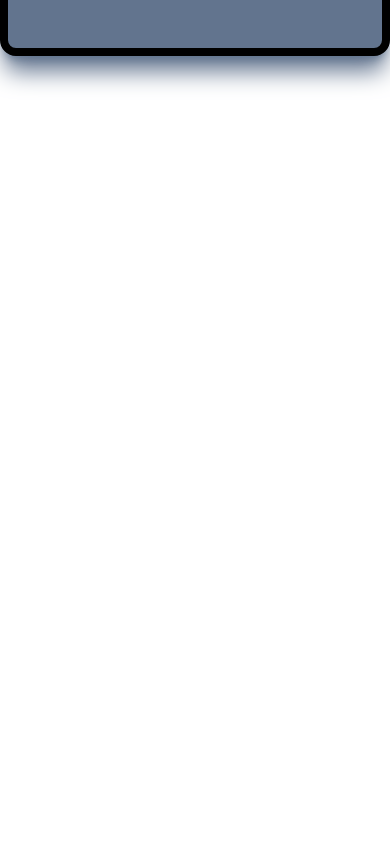
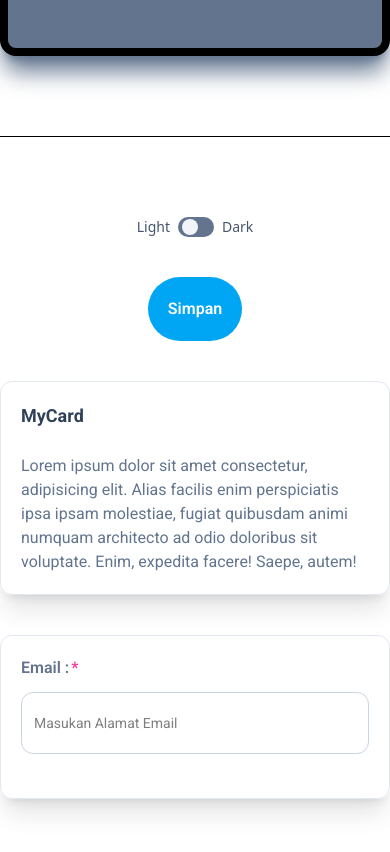
Before and after one commit to dikimuhamadsomantri2610/Belajar-Tailwind-v4, a website: page index.html in a window 390 px wide. Shown: the part 2500-3352 px from the top of the page. Before the commit the page ends 2940 px from the top, so only its background shows below. Drawn offline with Linux system fonts and the light colour scheme.

Commit message:
episode 6

```diff
--- a/index.html
+++ b/index.html
@@ -4,14 +4,9 @@
   <meta charset="UTF-8">
   <meta name="viewport" content="width=device-width, initial-scale=1.0">
   <title>Belajar Tailwind-4</title>
-  <style>
-    /* *{
-      border: solid 1px red;
-    } */
-  </style>
   <link href="./src/output.css" rel="stylesheet">
 </head>
-<body>
+<body class="dark:bg-slate-700 dark:text-slate-200">
 
   <h1 class="m-auto text-6xl font-bold text-center my-8">Mencoba Tailwind-4</h1>
   <section class="mb-10 bg-gradient-to-r from-blue-400 to-green-200">
@@ -39,15 +34,57 @@
 
   <div class="mt-32 max-w-xl mx-auto h-96 bg-slate-500 bg-contain bg-no-repeat bg-center rounded-2xl shadow-xl shadow-slate-500 overflow border-8 flex" style="background-image: url(/img/pantai.avif);">
 
-  <div class="w-[200px] h-[200px] bg-white/30 m-auto backdrop-blur-md rounded-2xl">
+  <div class="w-[200px] h-[200px] bg-white/5 m-auto backdrop-blur-md rounded-full">
 
   </div>
-
   </div>
 
 
 
+
+
+  <hr class="my-20">
+
+
+
+ <div class="flex justify-center">
+  <span class="text-sm text-slate-600 mr-2">Light</span>
+  <input type="checkbox" id="toggle" class="hidden">
+  <label for="toggle">
+    <div class="w-9 h-5 bg-slate-500 rounded-full flex items-center p-1 cursor-pointer ">
+      <div class="w-4 h-4 bg-slate-100 rounded-full toggle-circle"></div>
+    </div>
+  </label>
+  <span class="text-sm text-slate-600 ml-2">Dark</span>
+ </div>
+
+
+  <button class="my-10 bg-sky-500 px-5 py-5 rounded-full font-semibold text-white font-roboto mx-auto block hover:bg-sky-600 active:bg-sky-900 focus:ring-2 focus:ring-sky-300 dark:bg-slate-900 ">Simpan</button>
+
+  <div class="max-w-xl my-10 border border-slate-200 rounded-xl mx-auto p-5 shadow-xl font-roboto hover:bg-sky-500 group">
+    <h5 class="font-bold text-slate-700 text-lg mb-6 group-hover:text-white">MyCard</h5>
+    <p class="text-slate-500 group-hover:text-white">Lorem ipsum dolor sit amet consectetur, adipisicing elit. Alias facilis enim perspiciatis ipsa ipsam molestiae, fugiat quibusdam animi numquam architecto ad odio doloribus sit voluptate. Enim, expedita facere! Saepe, autem!</p>
+  </div>
+
+  <div class="max-w-lg border border-slate-200 rounded-xl mx-auto shadow-xl font-roboto p-5">
+    <form action="">
+      <label for="email">
+        <span class="block mb-3 font-semibold text-slate-500 after:content-['*'] after:text-pink-500 after:ml-0.5">Email :</span>
+          <input type="email" name="" id="" placeholder="Masukan Alamat Email" class="px-3 py-5 border border-slate-300 rounded-xl w-full block text-sm focus:outline-none focus:ring-1 focus:ring-sky-500 focus:border-ring-sky-500 invalid:text-pink-700 invalid:focus:ring-pink-700 invalid:focus:border-pink-700 peer">
+          <span class="text-sm m-1 text-pink-700 invisible peer-invalid:visible ">Email tidak valid</span>
+      </label>
+    </form>
+
+  </div>
   <div class="mb-96"></div>
 
+
+  <script>
+    const checkbox = document.querySelector ('#toggle');
+    const html = document.querySelector('html');
+    checkbox.addEventListener('click', function(){
+      checkbox.checked ? html.classList.add('dark') : html.classList.remove('dark');
+    });
+  </script>
 </body>
 </html>
--- a/src/input.css
+++ b/src/input.css
@@ -1,6 +1,10 @@
 @import url('https://fonts.googleapis.com/css2?family=Roboto:ital,wght@0,100..900;1,100..900&display=swap');
 @import "tailwindcss";
-
+@custom-variant dark (&:where(.dark, .dark *));
 @theme {
     --font-roboto: "Roboto", sans-serif;
 }
+
+#toggle:checked ~ label div.toggle-circle {
+    @apply translate-x-3
+}
```
Also changed, not shown: src/output.css.
